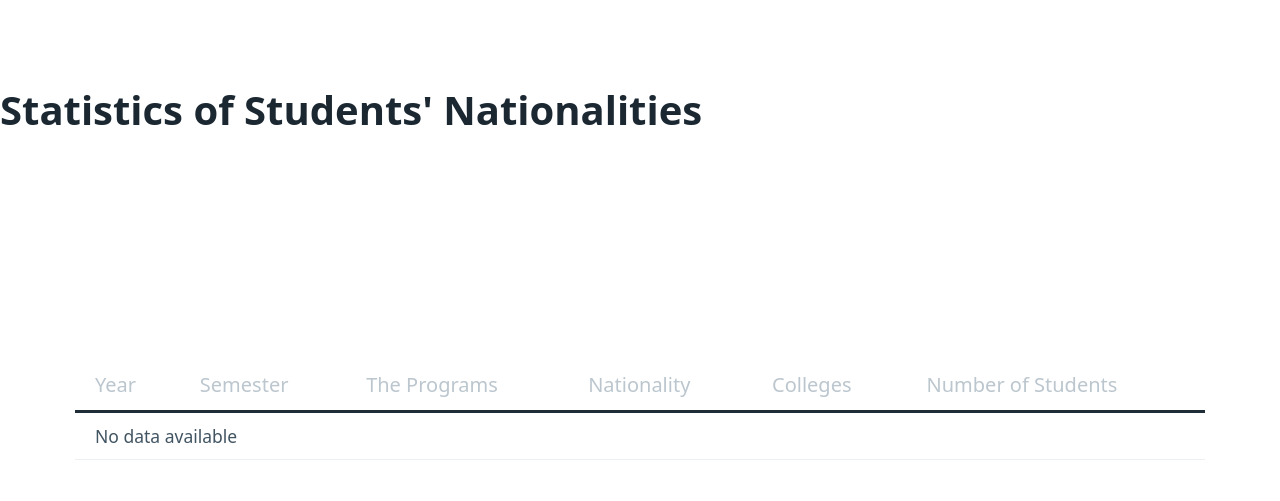
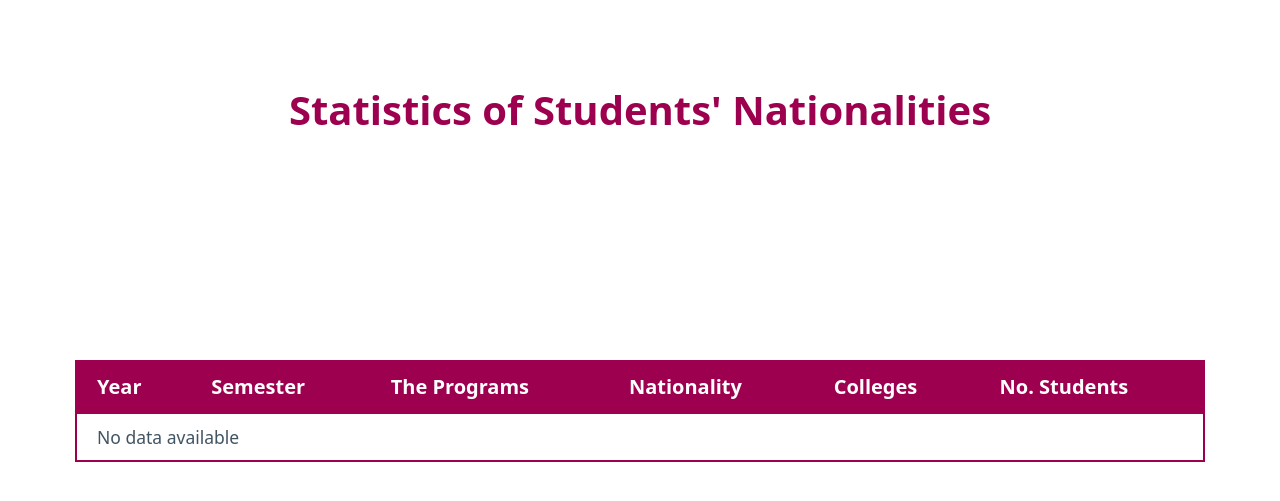
Before and after one commit to Ameena221/Itcs333_Assignment2, a PHP site: page / in a window 1280 px wide. Shown: the top 501 px of the page. Run offline with PHP 8.4, Linux system fonts and the light colour scheme; data that the repository does not hold is empty.

Commit message:
Modified

```diff
--- a/index.php
+++ b/index.php
@@ -10,12 +10,15 @@ $data = $response['results']; // Extract the 'results' array
 
 <!DOCTYPE html>
 <html lang="en">
+
 <head>
     <meta charset="UTF-8">
     <meta name="viewport" content="width=device-width, initial-scale=1.0">
     <title>Student Statistics</title>
     <link rel="stylesheet" href="https://cdn.jsdelivr.net/npm/@picocss/pico@latest/css/pico.min.css">
+    <link rel="stylesheet" href = "style.css">
 </head>
+
 <body>
     <header>
         <h1>Statistics of Students' Nationalities</h1>
@@ -30,7 +33,7 @@ $data = $response['results']; // Extract the 'results' array
                         <th>The Programs</th>
                         <th>Nationality</th>
                         <th>Colleges</th>
-                    <th>Number of Students</th>
+                        <th>No. Students</th>
                     </tr>
                 </thead>
                 <tbody>
@@ -52,12 +55,11 @@ $data = $response['results']; // Extract the 'results' array
                     <?php endif; ?>
                 </tbody>
             </table>
-
-
         </div>
 
     </main>
 </body>
+
 </html>
 
 
--- /dev/null
+++ b/style.css
@@ -0,0 +1,19 @@
+h1 {
+    text-align: center;
+    color: #9c004e;
+}
+
+th {
+    background-color: #9c004e;  /* Dark Red / Dark Pink */
+    color: white;               /* White text color */
+    font-weight: bold;
+}
+
+td, th {
+    border: 2px solid #9c004e;
+}
+
+td:hover {
+    color: white;
+    background-color: #b23071;
+}
```
Lines whose indentation alone changed are shown as unchanged.
